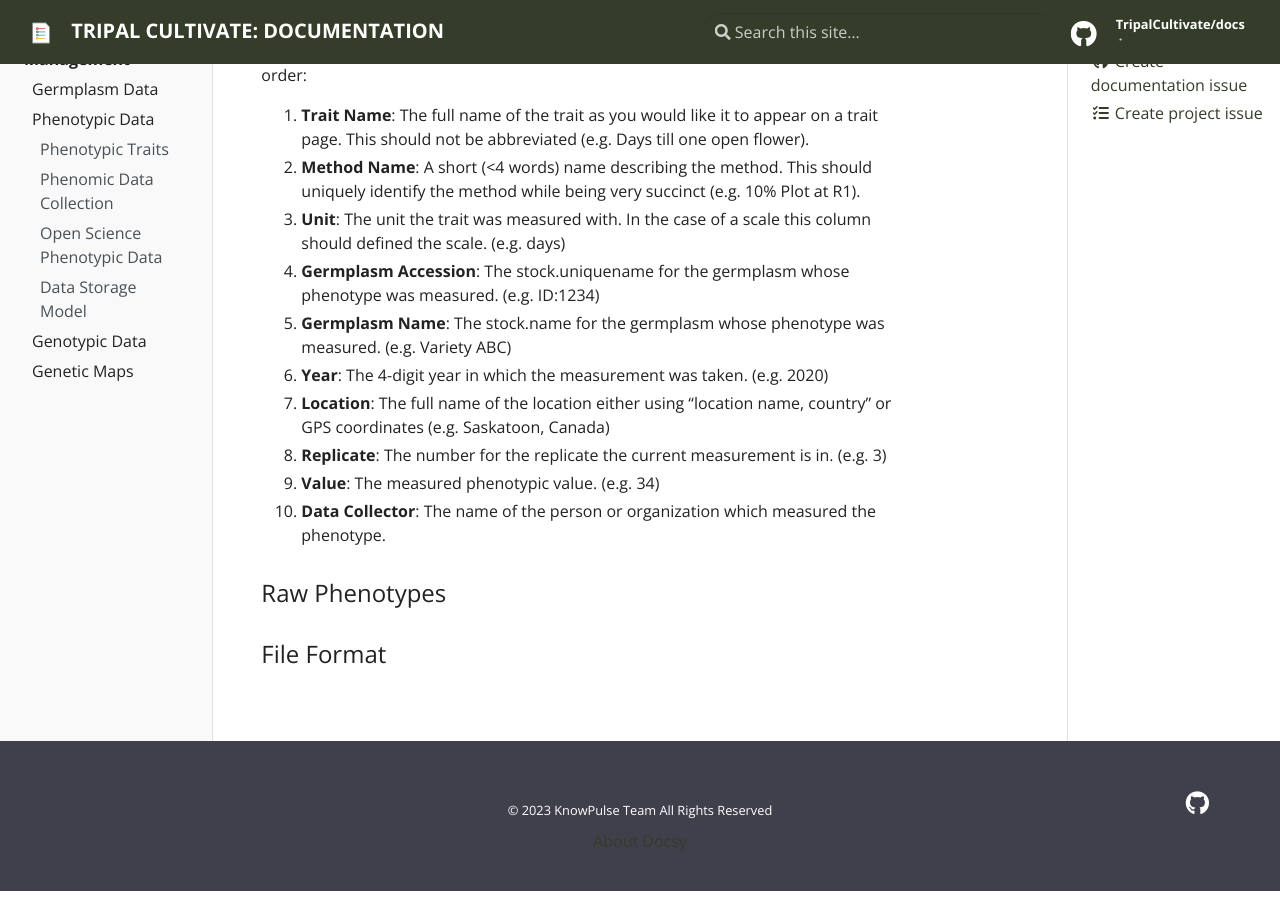
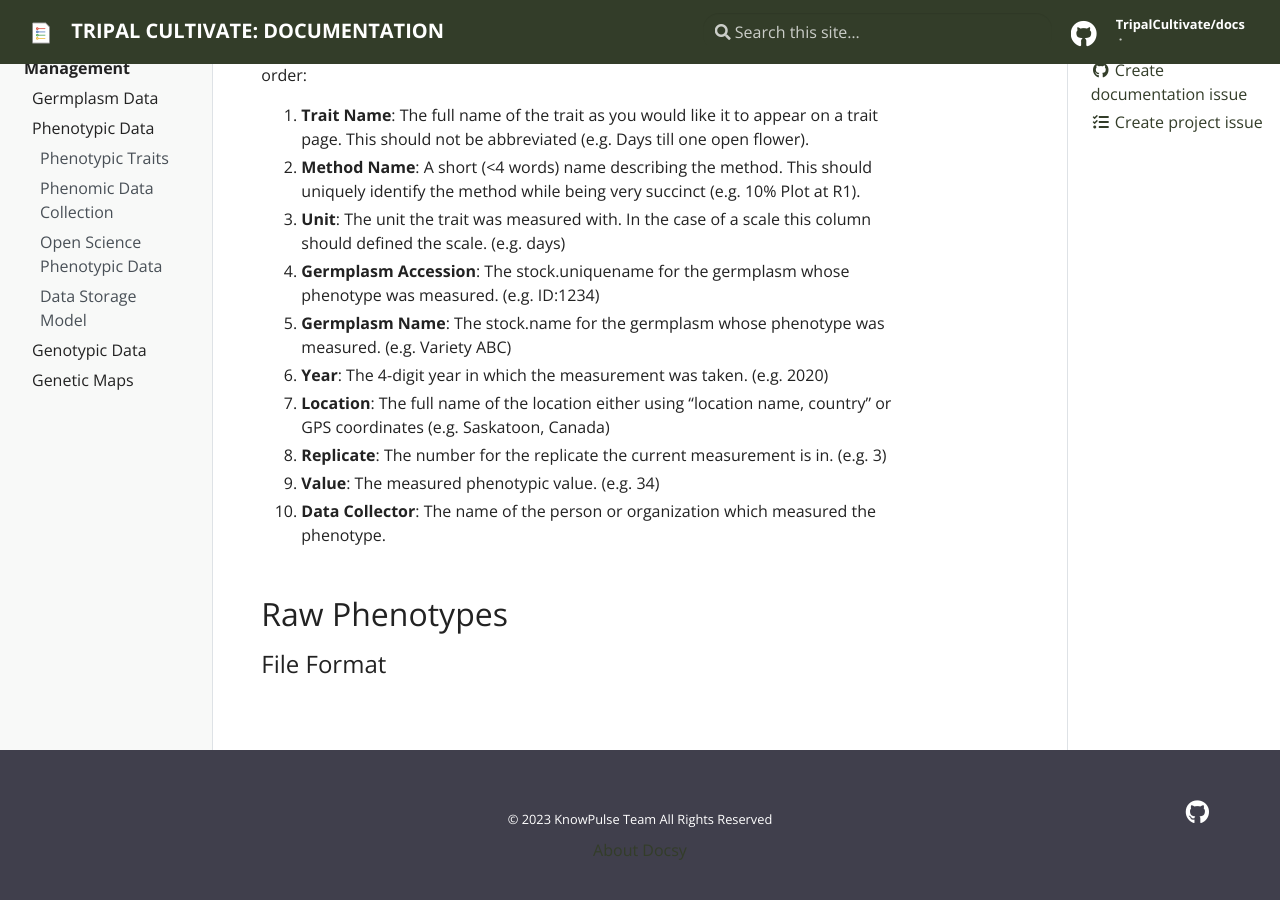
Before and after one commit to TripalCultivate/docs, a Jekyll site: the page built from _docs/curation/phenotypic-data/share-importer.md, in a window 1280 px wide and 900 px high, scrolled down 200 px. Built offline with Jekyll 4.4.1, drawn with Linux system fonts in a browser that asks for light colours.

```diff
--- a/_docs/curation/phenotypic-data/share-importer.md
+++ b/_docs/curation/phenotypic-data/share-importer.md
@@ -20,6 +20,6 @@ The file should be formatted as a TSV file with up to 10 columns in the followin
 9. **Value**: The measured phenotypic value. (e.g. 34)
 10. **Data Collector**: The name of the person or organization which measured the phenotype.
 
-### Raw Phenotypes
+## Raw Phenotypes
 
 ### File Format
```
